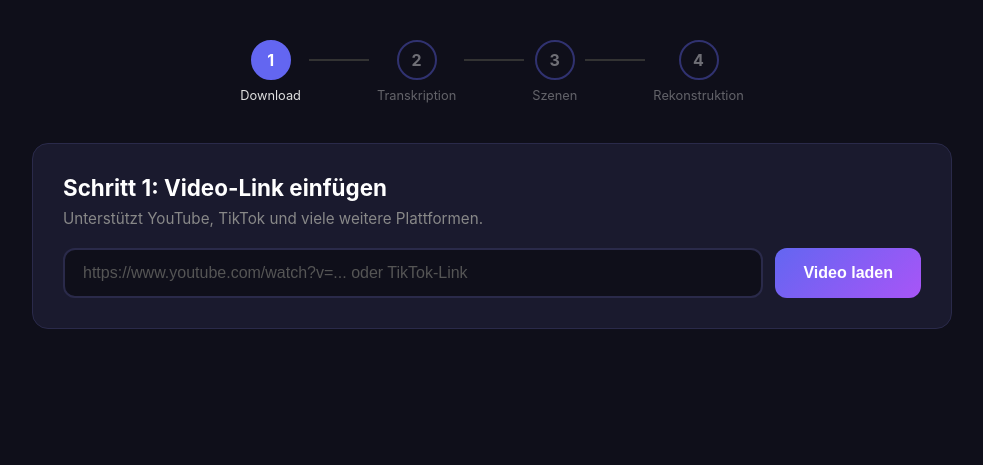
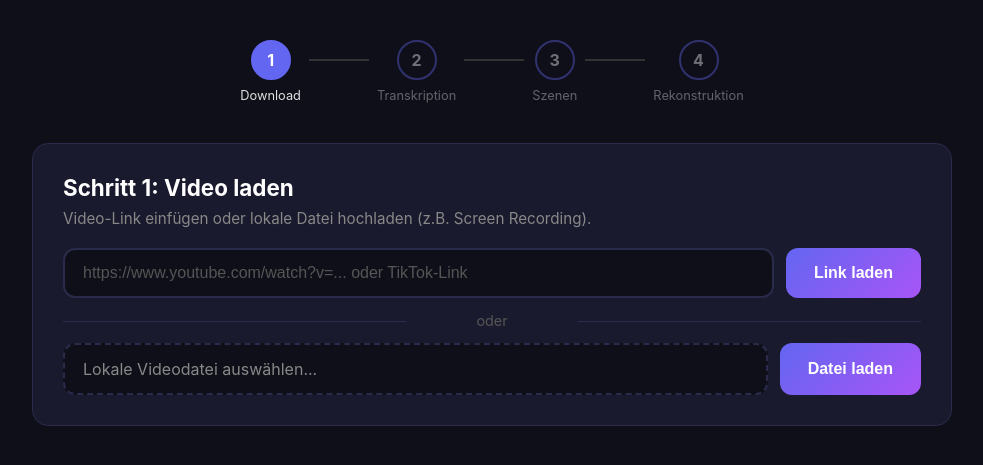
Before and after one commit to eldianguy/video-creator, a Flask app: page / in a window 1280 px wide. Shown: the part 105-570 px from the top of the page, without its empty margins (148-1131 px from the left). Run offline with Flask 3, Linux system fonts and the light colour scheme; some libraries are stand-ins or nearby versions.

Commit message:
Fix 5 critical issues for anime edit workflow
1. Keep original audio: reconstructed video now uses the original audio
   track (music/beats) instead of per-clip audio, keeping edits beat-synced
2. Trim custom clips: uploaded clips are cut to match the original scene
   duration so timing stays perfect
3. Skip transcription: added skip button since anime edits often have no
   speech, just music
4. Local file upload: added drag-and-drop style file upload for screen
   recordings from disk (not just URLs)
5. XSS fix: all user-controlled content (titles, transcripts) is now
   HTML-escaped before insertion

https://claude.ai/code/session_012NxZhVXQciywk7fRReFGtW

```diff
--- a/app.py
+++ b/app.py
@@ -62,6 +62,56 @@ def api_download():
     except Exception as e:
         shutil.rmtree(project_dir, ignore_errors=True)
         return jsonify({"error": f"Download fehlgeschlagen: {str(e)}"}), 500
+
+
+@app.route("/api/upload-local", methods=["POST"])
+def api_upload_local():
+    """Step 1 (alt): Upload a local video file (e.g. screen recording)."""
+    if "file" not in request.files:
+        return jsonify({"error": "Keine Datei hochgeladen."}), 400
+
+    file = request.files["file"]
+    if not file.filename:
+        return jsonify({"error": "Keine Datei ausgewählt."}), 400
+
+    ext = os.path.splitext(file.filename)[1].lower()
+    if ext not in ALLOWED_VIDEO_EXT:
+        return jsonify({"error": f"Nicht unterstütztes Format. Erlaubt: {', '.join(ALLOWED_VIDEO_EXT)}"}), 400
+
+    project_id = uuid.uuid4().hex[:12]
+    project_dir = os.path.join(WORKSPACE, project_id)
+    os.makedirs(project_dir, exist_ok=True)
+
+    video_path = os.path.join(project_dir, f"source{ext}")
+    file.save(video_path)
+
+    # Get video duration via ffprobe
+    try:
+        import subprocess
+        result = subprocess.run(
+            ["ffprobe", "-v", "quiet", "-print_format", "json", "-show_format", video_path],
+            capture_output=True, text=True,
+        )
+        info = json.loads(result.stdout)
+        duration = float(info["format"].get("duration", 0))
+    except Exception:
+        duration = 0
+
+    title = os.path.splitext(file.filename)[0]
+    projects[project_id] = {
+        "dir": project_dir,
+        "video_path": video_path,
+        "title": title,
+        "duration": duration,
+        "url": f"local://{file.filename}",
+    }
+
+    return jsonify({
+        "project_id": project_id,
+        "title": title,
+        "duration": duration,
+        "uploader": "Lokale Datei",
+    })
 
 
 @app.route("/api/transcribe", methods=["POST"])
@@ -316,6 +366,7 @@ def api_reconstruct():
     subtitle_style = data.get("subtitle_style", "default")
     selected_scenes = data.get("selected_scenes", None)
     export_preset = data.get("export_preset", "original")
+    keep_original_audio = data.get("keep_original_audio", True)
 
     if project_id not in projects:
         return jsonify({"error": "Projekt nicht gefunden."}), 404
@@ -340,6 +391,7 @@ def api_reconstruct():
             custom_clips=custom_clips,
             export_preset=export_preset,
             crop_filter=crop_filter,
+            keep_original_audio=keep_original_audio,
         )
 
         # Create final video (with optional subtitles)
--- a/static/app.js
+++ b/static/app.js
@@ -5,6 +5,12 @@ let selectedScenes = new Set();
 let customClips = {};  // scene_index -> { filename, preview_url }
 
 // --- Helpers ---
+
+function escapeHtml(text) {
+    const div = document.createElement('div');
+    div.textContent = text;
+    return div.innerHTML;
+}
 
 function showStatus(elementId, message, type) {
     const el = document.getElementById(elementId);
@@ -93,13 +99,72 @@ async function downloadVideo() {
 
         const info = document.getElementById('video-info');
         info.innerHTML = `
-            <p><strong>Titel:</strong> ${result.title}</p>
+            <p><strong>Titel:</strong> ${escapeHtml(result.title)}</p>
             <p><strong>Dauer:</strong> ${formatTime(result.duration)}</p>
-            <p><strong>Uploader:</strong> ${result.uploader}</p>
+            <p><strong>Uploader:</strong> ${escapeHtml(result.uploader)}</p>
         `;
         info.classList.remove('hidden');
 
         // Unlock step 2
+        setStepActive(2);
+        showSection('step-2');
+    } catch (err) {
+        showStatus('download-status', err.message, 'error');
+    } finally {
+        btn.disabled = false;
+    }
+}
+
+// --- Step 1b: Local file upload ---
+
+function updateFileLabel(input) {
+    const label = document.getElementById('file-upload-text');
+    if (input.files && input.files[0]) {
+        label.textContent = input.files[0].name;
+    } else {
+        label.textContent = 'Lokale Videodatei auswählen...';
+    }
+}
+
+async function uploadLocalVideo() {
+    const input = document.getElementById('local-file-input');
+    if (!input.files || !input.files[0]) {
+        showStatus('download-status', 'Bitte wähle eine Videodatei aus.', 'error');
+        return;
+    }
+
+    const btn = document.getElementById('btn-upload-local');
+    btn.disabled = true;
+
+    const formData = new FormData();
+    formData.append('file', input.files[0]);
+
+    showStatus('download-status', 'Video wird hochgeladen...', 'loading');
+    document.getElementById('video-info').classList.add('hidden');
+
+    try {
+        const response = await fetch('/api/upload-local', {
+            method: 'POST',
+            body: formData,
+        });
+        const result = await response.json();
+
+        if (!response.ok) {
+            throw new Error(result.error || 'Upload fehlgeschlagen.');
+        }
+
+        projectId = result.project_id;
+
+        showStatus('download-status', 'Video erfolgreich geladen!', 'success');
+
+        const info = document.getElementById('video-info');
+        info.innerHTML = `
+            <p><strong>Titel:</strong> ${escapeHtml(result.title)}</p>
+            <p><strong>Dauer:</strong> ${formatTime(result.duration)}</p>
+            <p><strong>Quelle:</strong> ${escapeHtml(result.uploader)}</p>
+        `;
+        info.classList.remove('hidden');
+
         setStepActive(2);
         showSection('step-2');
     } catch (err) {
@@ -143,7 +208,7 @@ async function transcribeVideo() {
             div.className = 'segment-item';
             div.innerHTML = `
                 <span class="segment-time">${formatTimestamp(seg.start)} → ${formatTimestamp(seg.end)}</span>
-                <span class="segment-text">${seg.text}</span>
+                <span class="segment-text">${escapeHtml(seg.text)}</span>
             `;
             segList.appendChild(div);
         });
@@ -158,6 +223,13 @@ async function transcribeVideo() {
     } finally {
         btn.disabled = false;
     }
+}
+
+function skipTranscription() {
+    // Skip transcription and go directly to scene extraction
+    setStepActive(3);
+    showSection('step-3');
+    showStatus('transcribe-status', 'Transkription übersprungen.', 'success');
 }
 
 function downloadSRT() {
@@ -232,7 +304,7 @@ async function extractScenes() {
                 </div>
                 <div class="scene-info">
                     <div class="scene-time">⏱ ${formatTimestamp(scene.timestamp)}</div>
-                    <div class="scene-transcript">${scene.transcript || '(Kein Text)'}</div>
+                    <div class="scene-transcript">${escapeHtml(scene.transcript || '(Kein Text)')}</div>
                     <div class="scene-actions">
                         <label class="btn-swap" title="Eigenen Clip hochladen">
                             ↑ Ersetzen
@@ -301,6 +373,7 @@ async function reconstructVideo() {
     const includeSubtitles = document.getElementById('include-subtitles').checked;
     const subtitleStyle = document.getElementById('subtitle-style').value;
     const exportPreset = document.getElementById('export-preset').value;
+    const keepOriginalAudio = document.getElementById('keep-original-audio').checked;
 
     showStatus('reconstruct-status', 'Video wird rekonstruiert... Das kann bei längeren Videos etwas dauern.', 'loading');
     document.getElementById('download-section').classList.add('hidden');
@@ -312,6 +385,7 @@ async function reconstructVideo() {
             subtitle_style: subtitleStyle,
             selected_scenes: Array.from(selectedScenes),
             export_preset: exportPreset,
+            keep_original_audio: keepOriginalAudio,
         });
 
         showStatus('reconstruct-status', 'Video erfolgreich erstellt!', 'success');
--- a/static/style.css
+++ b/static/style.css
@@ -146,6 +146,55 @@ header h1 {
 
 .input-group input::placeholder {
     color: #555;
+}
+
+/* Upload Divider */
+.upload-divider {
+    text-align: center;
+    color: #555;
+    margin: 14px 0;
+    font-size: 0.9rem;
+    position: relative;
+}
+
+.upload-divider::before,
+.upload-divider::after {
+    content: '';
+    position: absolute;
+    top: 50%;
+    width: 40%;
+    height: 1px;
+    background: #2a2a4a;
+}
+
+.upload-divider::before { left: 0; }
+.upload-divider::after { right: 0; }
+
+/* File Upload Label */
+.file-upload-label {
+    flex: 1;
+    padding: 14px 18px;
+    border: 2px dashed #2a2a4a;
+    border-radius: 12px;
+    background: #0f0f1a;
+    color: #888;
+    font-size: 1rem;
+    cursor: pointer;
+    transition: all 0.3s;
+    display: flex;
+    align-items: center;
+}
+
+.file-upload-label:hover {
+    border-color: #6366f1;
+    color: #a5b4fc;
+}
+
+/* Skip Button */
+.btn-skip {
+    padding: 12px 24px !important;
+    font-size: 0.9rem !important;
+    margin-top: 0 !important;
 }
 
 /* Buttons */
--- a/templates/index.html
+++ b/templates/index.html
@@ -36,13 +36,22 @@
             </div>
         </div>
 
-        <!-- Step 1: URL Input -->
+        <!-- Step 1: URL Input or File Upload -->
         <section id="step-1" class="card">
-            <h2>Schritt 1: Video-Link einfügen</h2>
-            <p>Unterstützt YouTube, TikTok und viele weitere Plattformen.</p>
+            <h2>Schritt 1: Video laden</h2>
+            <p>Video-Link einfügen oder lokale Datei hochladen (z.B. Screen Recording).</p>
             <div class="input-group">
                 <input type="text" id="video-url" placeholder="https://www.youtube.com/watch?v=... oder TikTok-Link">
-                <button id="btn-download" onclick="downloadVideo()">Video laden</button>
+                <button id="btn-download" onclick="downloadVideo()">Link laden</button>
+            </div>
+            <div class="upload-divider">oder</div>
+            <div class="input-group">
+                <label class="file-upload-label">
+                    <span id="file-upload-text">Lokale Videodatei auswählen...</span>
+                    <input type="file" accept="video/*" id="local-file-input" class="file-input-hidden"
+                           onchange="updateFileLabel(this)">
+                </label>
+                <button id="btn-upload-local" onclick="uploadLocalVideo()">Datei laden</button>
             </div>
             <div id="download-status" class="status hidden"></div>
             <div id="video-info" class="info-box hidden"></div>
@@ -64,6 +73,7 @@
                     </select>
                 </label>
                 <button id="btn-transcribe" onclick="transcribeVideo()">Transkribieren</button>
+                <button class="btn-secondary btn-skip" onclick="skipTranscription()">Überspringen</button>
             </div>
             <div id="transcribe-status" class="status hidden"></div>
             <div id="transcript-result" class="hidden">
@@ -142,6 +152,10 @@
                     </select>
                 </label>
                 <label class="checkbox-label">
+                    <input type="checkbox" id="keep-original-audio" checked>
+                    Original-Audio behalten (Musik/Beats)
+                </label>
+                <label class="checkbox-label">
                     <input type="checkbox" id="include-subtitles">
                     Untertitel einbrennen
                 </label>
```
Also changed, not shown: modules/reconstructor.py (+61 -25 lines).
